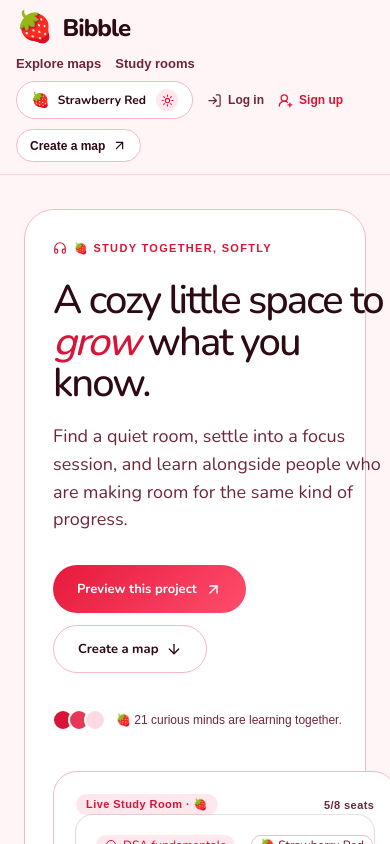
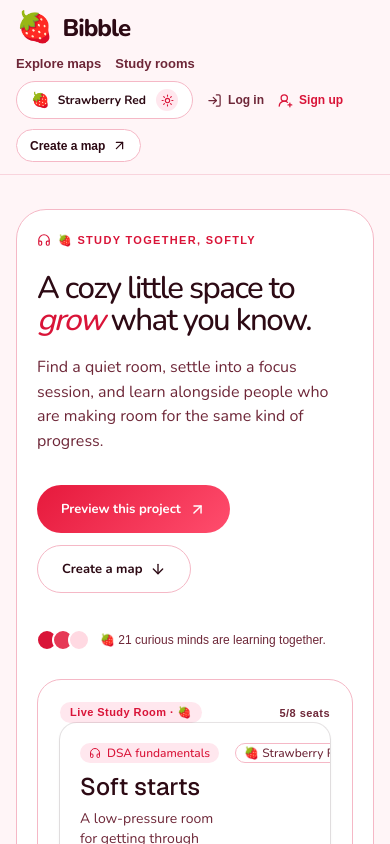
Before and after one commit to Anshuu2004/bibble, a Next.js app: page / in a window 390 px wide. Shown: the top 844 px of the page. Built offline with nearby package versions, Linux system fonts and the light colour scheme.

Commit message:
fix(home): prevent hero text overflow on mobile

```diff
--- a/app/globals.css
+++ b/app/globals.css
@@ -443,6 +443,7 @@ button:focus-visible, a:focus-visible, input:focus-visible, textarea:focus-visib
   background: var(--card);
   box-shadow: var(--shadow);
   align-items: center;
+  min-width: 0;
 }
 .hero-copy h1 { max-width: 540px; margin: 18px 0; font-size: clamp(40px, 4.5vw, 62px); line-height: 1.04; font-weight: 500; letter-spacing: -.05em; color: var(--foreground); }
 .hero-copy h1 em { color: var(--primary); font-style: italic; }
@@ -1811,6 +1812,26 @@ html[data-theme="strawberry-lemonade"] .cozy-wallpaper-pattern::before {
   .map-grid { grid-template-columns: 1fr; }
   .room-card { grid-template-columns: 1fr; }
   .room-card-art { min-height: 180px; }
+    .hero-study-section {
+    width: calc(100% - 32px);
+    padding: 20px;
+    grid-template-columns: minmax(0, 1fr);
+    gap: 28px;
+  }
+
+  .hero-copy {
+    min-width: 0;
+  }
+
+  .hero-copy h1 {
+    font-size: clamp(30px, 8vw, 40px);
+    overflow-wrap: break-word;
+  }
+
+  .hero-copy p {
+    font-size: 16px;
+    overflow-wrap: break-word;
+  }
 }
 
 :root {
```
